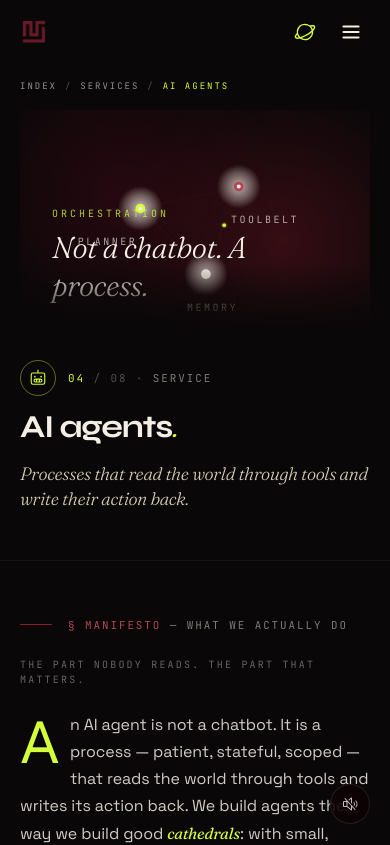
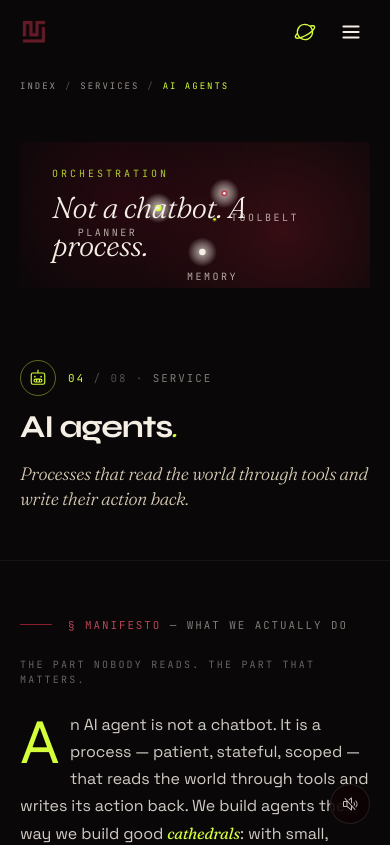
Before and after one commit to Mutombe/bitstudio, a React (Vite) app in the folder frontend/: page /services/ai-agents in a window 390 px wide. Shown: the top 845 px of the page. Built offline with nearby package versions, Linux system fonts and the light colour scheme.

Commit message:
Bit Studio service detail: add inner-padded stage inside hero frame (pt-8 pb-10 on mobile, up to pt-14 pb-16 on desktop) so generative animation never touches edges + trim bottom seam h-16/32 -> h-8/20 so it no longer occludes the animation

```diff
--- a/frontend/src/pages/ServiceDetail.jsx
+++ b/frontend/src/pages/ServiceDetail.jsx
@@ -111,14 +111,21 @@ export default function ServiceDetail() {
             </div>
           </div>
 
-          {/* Hero — contained aspect on mobile so generative SVGs don't overflow.
-              Shorter on mobile (3/4 → 1/1 range) to keep content density reasonable. */}
+          {/* Hero frame — the generative animation lives INSIDE this frame with
+              explicit top/bottom padding so its content never touches the edges
+              (or gets occluded by the bottom seam). */}
           <div className="relative w-full aspect-[16/10] sm:aspect-[4/3] md:aspect-[16/9] md:min-h-[480px] overflow-hidden rounded-sm">
-            <ServiceHero type={service.heroType} />
+            {/* Inner padded stage — gives the SVG artifact breathing room on
+                top + bottom. The animation component fills this inner box. */}
+            <div className="absolute inset-0 pt-8 pb-10 md:pt-10 md:pb-14 lg:pt-14 lg:pb-16">
+              <div className="relative w-full h-full">
+                <ServiceHero type={service.heroType} />
+              </div>
+            </div>
 
-            {/* Hero bottom seam — dissolves into ink */}
+            {/* Hero bottom seam — slimmer on mobile so it doesn't eat the animation */}
             <div
-              className="absolute left-0 right-0 bottom-0 h-16 md:h-32 pointer-events-none"
+              className="absolute left-0 right-0 bottom-0 h-8 md:h-20 pointer-events-none"
               style={{ background: "linear-gradient(180deg, transparent, var(--color-ink))" }}
             />
           </div>
```
